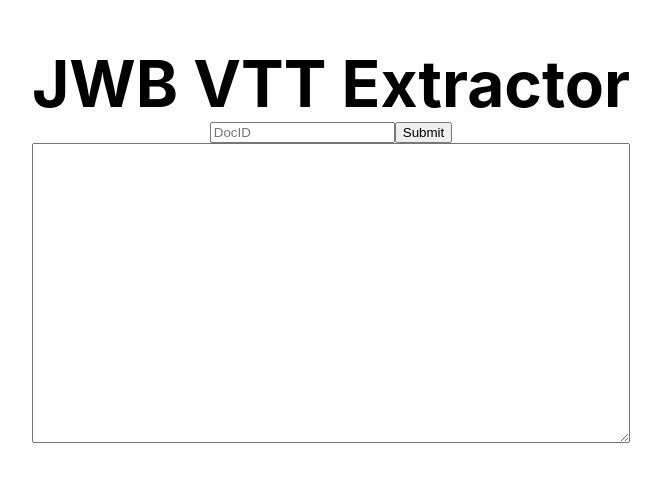
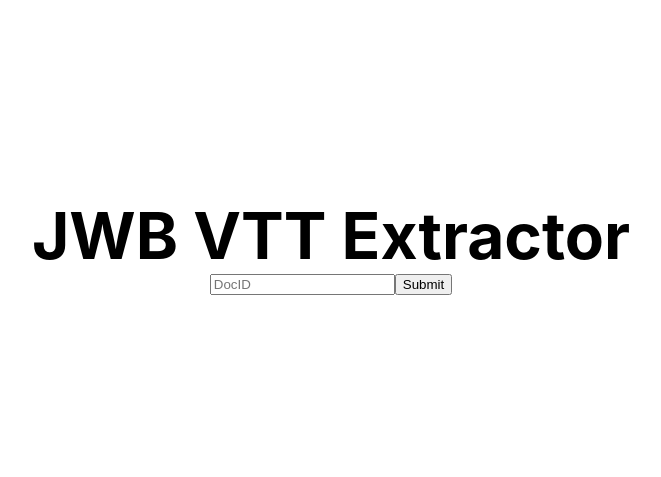
Before and after one commit to camray/jwb_vtt, a Next.js app: page / in a window 1280 px wide. Shown: the part 153-630 px from the top of the page, without its empty margins (309-970 px from the left). Built offline with nearby package versions, Linux system fonts and the light colour scheme.

Commit message:
Add video title

```diff
--- a/pages/index.tsx
+++ b/pages/index.tsx
@@ -7,9 +7,12 @@ import styles from '../styles/Home.module.css'
 const Home: NextPage = () => {
   const [docId, setDocId] = useState('');
   const [extractedText, setExtractedText] = useState('');
+  const [videoTitle, setVideoTitle] = useState('');
   const [error, setError] = useState('');
   const submit = useCallback(async () => {
     setError('');
+    setExtractedText('');
+    setVideoTitle('');
     if (!docId) {
       setError('No DocId specified')
       return;
@@ -37,8 +40,9 @@ const Home: NextPage = () => {
       setError('Could not find any subtitles for specified media');
       return;
     }
+    setVideoTitle(media.title);
+
     const vtt = subtitledFile.subtitles.url;
-
     let r: Response;
     let x: string;
     try {
@@ -70,12 +74,17 @@ const Home: NextPage = () => {
           <input type="text" value={docId} onChange={e => setDocId(e.target.value)} placeholder="DocID" />
           <button onClick={submit}>Submit</button>
         </div>
+        {error && (
           <div>
             {error}
           </div>
+        )}
+        {extractedText && (
           <div className={styles['text-area-container']}>
+            {videoTitle && <h3>{videoTitle}</h3>}
             <textarea className={styles['text-area']} value={extractedText} readOnly />
           </div>
+        )}
       </main>
     </div>
   )
--- a/styles/Home.module.css
+++ b/styles/Home.module.css
@@ -127,4 +127,5 @@
 
 .text-area-container {
   width: 100%;
+  padding-top: 1rem;
 }
```
Lines whose indentation alone changed are shown as unchanged.
